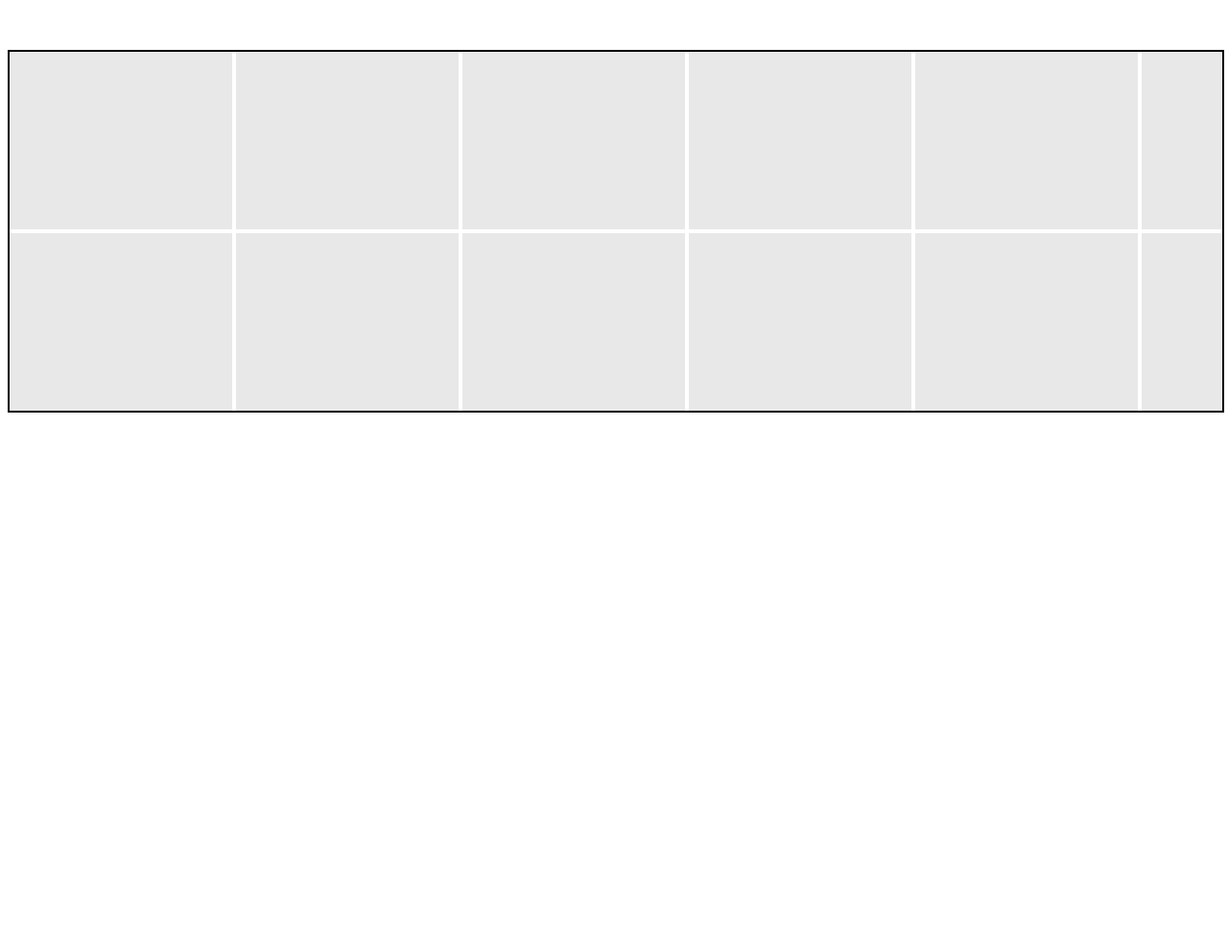
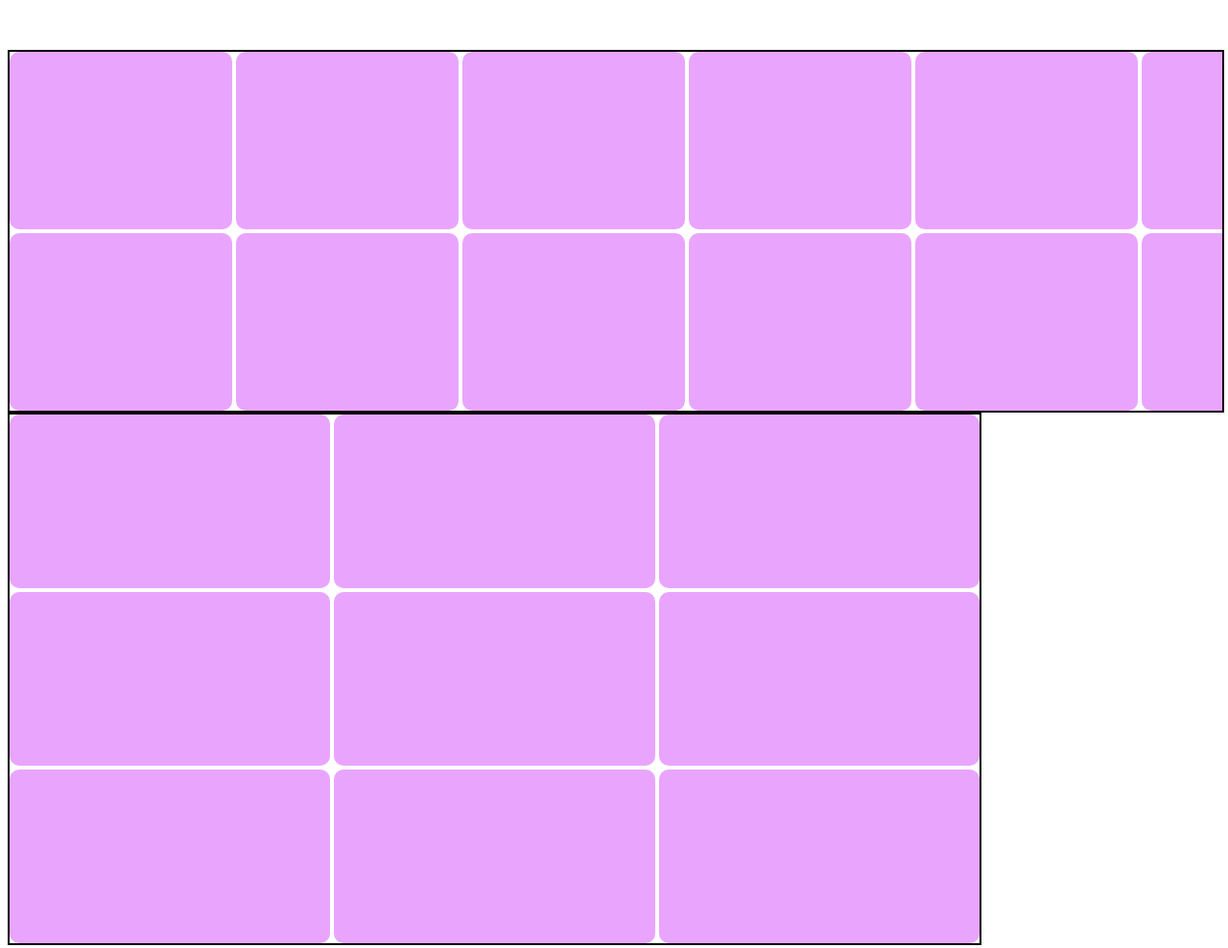
Before and after one commit to angusYuhao/JS-Puzzle-Library, a website: page pub/examples.html in a window 1280 px wide. Shown: the part 678-1666 px from the top of the page at 96% size. Before the commit the page ends 1446 px from the top, so only its background shows below. Drawn offline with Linux system fonts and the light colour scheme.

Commit message:
used anonymous function to wrap code

```diff
--- a/pub/example_styles.css
+++ b/pub/example_styles.css
@@ -10,11 +10,9 @@
 }
 
 #canvasContainer2 {
-    min-width: 200px;
-    min-height: 500px;
+    max-width: 80%;
 }
 
 #trayContainer2 {
-    width: 50%;
-    min-height: 100px;
+    max-width: 100%;
 }
--- a/pub/js/examples.js
+++ b/pub/js/examples.js
@@ -4,6 +4,12 @@ console.log("examples!")
 
 const canvasContainer1 = document.querySelector('#canvasContainer1')
 const trayContainer1 = document.querySelector('#trayContainer1')
+
+const canvasContainer2 = document.querySelector('#canvasContainer2')
+const trayContainer2 = document.querySelector('#trayContainer2')
+
+const slotColor = "rgba(200, 30, 250, 0.4)"
+const slotBorderRadius = "10px"
 
 // ==================================
 
@@ -24,46 +30,50 @@ const trayContainer1 = document.querySelector('#trayContainer1')
 // let imgArray = ["./rapture.jpg", "./test_img.jpg"]
 
 
-// const puzzle3 = new imagePuzzle("matching")
+// const puzzle3 = new ImagePuzzle("matching")
 // puzzle3.bindBackgroundImage("./test_img.jpg")
-// puzzle3.createMatchingCanvas(canvasContainer1, slots)
-// // let firstPiece = puzzle3.createMatchingCanvasSlot("50px", "50px", "40px", "40px")
-// // idArray.push(firstPiece)
-// // let secondPiece = puzzle3.createMatchingCanvasSlot("50px", "100px", "40px", "40px")
-// // idArray.push(secondPiece)
-
+// puzzle3.createMatchingCanvas(canvasContainer1, slots, slotColor, slotBorderRadius)
 // puzzle3.createMatchings(idArray, imgArray)
-// puzzle3.createTray(trayContainer1, 1, 2, 4, orderMap)
+// puzzle3.createTray(trayContainer1, 1, 2, 4, slotColor, slotBorderRadius, orderMap)
 
 // ==================================
 
-const canvasContainer2 = document.querySelector('#canvasContainer2')
-const trayContainer2 = document.querySelector('#trayContainer2')
-
-const orderMap = [
+const orderMap1 = [
     [0, 1, 2, 3, 4, 5],
     [6, 7, 8, 9, 10, 11]
 ]
 
 canvasContainer1.addEventListener('puzzleUpdated', function (e) {
-    console.log("puzzle is completed:", e.detail.puzzleStatus)
+    console.log("puzzle1 is completed:", e.detail.puzzleStatus)
 })
 
-const puzzle1 = new imagePuzzle("grid")
+const puzzle1 = new ImagePuzzle("grid")
 puzzle1.bindImage("./test_img.jpg")
 puzzle1.bindBackgroundImage("./reddit.png")
 puzzle1.setGridDimensions(3, 4, 4)
-puzzle1.createGridCanvas(canvasContainer1)
-puzzle1.createTray(trayContainer1, 2, 6, 4, orderMap)
+puzzle1.createGridCanvas(canvasContainer1, slotColor, slotBorderRadius)
+puzzle1.createTray(trayContainer1, 2, 6, 4, slotColor, slotBorderRadius, orderMap1)
 
 // ==================================
 
-// const puzzle2 = new imagePuzzle("grid")
-// puzzle2.bindImage("./rapture.jpg")
-// // puzzle1.bindBackgroundImage("./test_img.jpg")
-// puzzle2.setGridDimensions(3, 3)
-// puzzle2.createGridCanvas(canvasContainer2)
-// puzzle2.createTray(trayContainer2, 3, 3, orderMap)
+const orderMap2 = [
+    [0, 1, 2],
+    [3, 4, 5],
+    [6, 7, 8]
+]
+
+canvasContainer2.addEventListener('puzzleUpdated', function (e) {
+    console.log("puzzle2 is completed:", e.detail.puzzleStatus)
+})
+
+const puzzle2 = new ImagePuzzle("grid")
+puzzle2.bindImage("./rapture.jpg")
+// puzzle1.bindBackgroundImage("./test_img.jpg")
+puzzle2.setGridDimensions(3, 3, 4)
+puzzle2.createGridCanvas(canvasContainer2, slotColor, slotBorderRadius)
+puzzle2.createTray(trayContainer2, 3, 3, 4, slotColor, slotBorderRadius, orderMap2)
+
+// ==================================
 
 // const openbutton = document.querySelector('#open_puzzle1')
 // openbutton.setAttribute('onClick', 'helper()')
--- a/pub/js/library.js
+++ b/pub/js/library.js
@@ -1,6 +1,9 @@
 // library class definitions
 // NOTE: All styles will be tranferred to a CSS file
 "use strict";
+
+
+(function(global, document) {
 
     class imagePuzzle {
 
@@ -70,7 +73,7 @@ class imagePuzzle {
         }
 
         // create the main canvas
-    createGridCanvas(parentElement) {
+        createGridCanvas(parentElement, slotColor, slotBorderRadius) {
 
             let windowWidth = parentElement.clientWidth
 
@@ -97,8 +100,8 @@ class imagePuzzle {
                 this.imgWidth = imgWidth
                 this.imgHeight = imgHeight
 
-            const width = Math.floor((img_element.naturalWidth / this.numCols) * (windowWidth / img_element.naturalWidth) - (this.gridGapSize * (this.numCols - 1)))
-            const height = Math.floor((img_element.naturalHeight / this.numRows) * (windowWidth / img_element.naturalWidth) - (this.gridGapSize * (this.numRows - 1)))
+                const width = Math.floor((imgWidth / this.numCols) * (windowWidth / imgWidth) - (this.gridGapSize * (this.numCols - 1)))
+                const height = Math.floor((imgHeight / this.numRows) * (windowWidth / imgWidth) - (this.gridGapSize * (this.numRows - 1)))
 
                 // create the slots
                 for (let y = 0; y < this.numRows; ++y) {
@@ -129,6 +132,8 @@ class imagePuzzle {
                         canvasSlot.style.gridRowEnd = (y + 2).toString()
                         canvasSlot.style.minWidth = width.toString() + "px"
                         canvasSlot.style.minHeight = height.toString() + "px"
+                        canvasSlot.style.backgroundColor = slotColor
+                        canvasSlot.style.borderRadius = slotBorderRadius
                         // canvasSlot.style.margin = "0px"
                         // canvasSlot.style.backgroundColor = "rgba(210, 210, 210, 0.5)"
 
@@ -144,12 +149,12 @@ class imagePuzzle {
 
         }
 
-    createTray(parentElement, numRows, numCols, gapSize, orderMap) {
+        createTray(parentElement, numRows, numCols, gapSize, slotColor, slotBorderRadius, orderMap) {
             this.trayGapSize = gapSize
-        this.createTrayHelper(parentElement, numRows, numCols, orderMap)
+            this.createTrayHelper(parentElement, numRows, numCols, slotColor, slotBorderRadius, orderMap)
         }
 
-    createMatchingCanvas(parentElement, slotsArray) {
+        createMatchingCanvas(parentElement, slotsArray, slotColor, slotBorderRadius) {
 
             let windowWidth = parentElement.clientWidth
 
@@ -197,6 +202,8 @@ class imagePuzzle {
                     canvasSlot.style.left = slotsArray[i].left
                     canvasSlot.style.width = slotsArray[i].width
                     canvasSlot.style.height = slotsArray[i].height
+                    canvasSlot.style.backgroundColor = slotColor
+                    canvasSlot.style.borderRadius = slotBorderRadius
 
                     let slot = new Slot(newID, slotsArray[i].left, slotsArray[i].top, slotsArray[i].left + slotsArray[i].width, slotsArray[i].top + slotsArray[i].height)
                     this.canvasSlots.push(slot)
@@ -221,7 +228,7 @@ class imagePuzzle {
         // =============================================== //
 
         // create the pieces tray, orderMap takes in 2D array
-    createTrayHelper(parentElement, numRows, numCols, orderMap) {
+        createTrayHelper(parentElement, numRows, numCols, slotColor, slotBorderRadius, orderMap) {
 
             // create the pieces tray for the puzzle pieces
             let piecesTray = document.createElement('div')
@@ -234,14 +241,14 @@ class imagePuzzle {
             this.trayParentDOM = parentElement
 
             if (this.type === "grid") {
-            this.cutImage(piecesTray, this.imgURL, this.numRows, this.numCols, numRows, numCols, orderMap, parentElement.clientHeight, parentElement.clientWidth)
+                this.cutImage(piecesTray, numRows, numCols, slotColor, slotBorderRadius, orderMap)
             }
             else {
-            this.displayMatchingTray(numRows, numCols, orderMap, parentElement.clientHeight, parentElement.clientWidth)
+                this.displayMatchingTray(numRows, numCols, orderMap, slotColor, slotBorderRadius, parentElement.clientHeight, parentElement.clientWidth)
             }
         }
 
-    displayMatchingTray(tNumRows, tNumCols, orderMap, pHeight, pWidth) {
+        displayMatchingTray(tNumRows, tNumCols, orderMap, slotColor, slotBorderRadius, pHeight, pWidth) {
 
             let imgArray = []
             for (let i = 0; i < this.pieces.length; i++) {
@@ -254,6 +261,7 @@ class imagePuzzle {
                 image.setAttribute("id", "piece_" + newID.toString())
                 image.setAttribute("draggable", "true")
                 image.ondragstart = () => { this.drag(event) }
+                image.style.borderRadius = slotBorderRadius
 
                 imgArray.push(image)
                 this.piecesDOM.push(image)
@@ -278,6 +286,8 @@ class imagePuzzle {
                     slot.style.gridRowEnd = (y + 2).toString()
                     slot.style.minWidth = (Math.floor(pWidth / tNumCols)).toString() + "px"
                     slot.style.minHeight = (Math.floor(pWidth / (3 * tNumCols))).toString() + "px"
+                    slot.style.backgroundColor = slotColor
+                    slot.style.borderRadius = slotBorderRadius
 
                     imgArray[orderMap[y][x]].style.height = "100%"
                     imgArray[orderMap[y][x]].style.width = "100%"
@@ -289,18 +299,21 @@ class imagePuzzle {
             }
         }
 
-    cutImage(piecesTray, imgURL, cNumRows, cNumCols, tNumRows, tNumCols, orderMap, pHeight, pWidth) {
+        cutImage(piecesTray, tNumRows, tNumCols, slotColor, slotBorderRadius, orderMap) {
 
             const img_element = new Image()
             img_element.setAttribute("id", "puzzle_image")
-        img_element.setAttribute("src", imgURL)
+            img_element.setAttribute("src", this.imgURL)
             img_element.onload = () => {
 
-            const width = Math.floor(img_element.naturalWidth / cNumCols)
-            const height = Math.floor(img_element.naturalHeight / cNumRows)
+                this.imgWidth = img_element.naturalWidth
+                this.imgHeight = img_element.naturalHeight
+
+                const width = Math.floor(img_element.naturalWidth / this.numCols)
+                const height = Math.floor(img_element.naturalHeight / this.numRows)
 
                 let image = new Image()
-            image.src = imgURL
+                image.src = this.imgURL
                 // image.setAttribute("crossOrigin", "anonymous")
 
                 let puzzlePiecesArr = []
@@ -314,28 +327,29 @@ class imagePuzzle {
                         let context = canvas.getContext('2d')
                         context.drawImage(image, x * width, y * height, width, height, 0, 0, canvas.width, canvas.height)
 
-                    let newID = y * cNumCols + x
+                        let newID = y * this.numCols + x
                         console.log("piece_ids", newID)
 
                         canvas.setAttribute("id", "piece_" + newID.toString())
                         canvas.setAttribute("draggable", "true")
                         canvas.ondragstart = () => { this.drag(event) }
+                        canvas.style.borderRadius = slotBorderRadius
                         puzzlePiecesArr.push(canvas)
                         this.piecesDOM.push(canvas)
                     }
                 }
 
-            this.displayGridTray(piecesTray, puzzlePiecesArr, cNumCols, cNumRows, tNumCols, tNumRows, pHeight, pWidth, orderMap)
+                this.displayGridTray(piecesTray, puzzlePiecesArr, tNumCols, tNumRows, slotColor, slotBorderRadius, orderMap)
 
             }
         }
 
-    displayGridTray(piecesTray, puzzlePiecesArr, cNumCols, cNumRows, tNumCols, tNumRows, pHeight, pWidth, orderMap) {
+        displayGridTray(piecesTray, puzzlePiecesArr, tNumCols, tNumRows, slotColor, slotBorderRadius, orderMap) {
 
             console.log(puzzlePiecesArr)
 
-        const width = Math.floor((this.imgWidth / cNumCols) * (this.canvasParentWidth / this.imgWidth) - (this.trayGapSize * (tNumCols - 1)))
-        const height = Math.floor((this.imgHeight / cNumRows) * (this.canvasParentWidth / this.imgWidth) - (this.trayGapSize * (tNumRows - 1)))
+            const width = Math.floor((this.imgWidth / this.numCols) * (this.canvasParentWidth / this.imgWidth) - (this.trayGapSize * (tNumCols - 1)))
+            const height = Math.floor((this.imgHeight / this.numRows) * (this.canvasParentWidth / this.imgWidth) - (this.trayGapSize * (tNumRows - 1)))
 
             // pieces tray slots
             for (let y = 0; y < tNumRows; ++y) {
@@ -357,6 +371,8 @@ class imagePuzzle {
                     slot.style.gridRowEnd = (y + 2).toString()
                     slot.style.minHeight = height.toString() + "px"
                     slot.style.minWidth = width.toString() + "px"
+                    slot.style.backgroundColor = slotColor
+                    slot.style.borderRadius = slotBorderRadius
 
                     puzzlePiecesArr[orderMap[y][x]].style.height = "100%"
                     puzzlePiecesArr[orderMap[y][x]].style.width = "100%"
@@ -462,3 +478,7 @@ class Slot {
             this.bottom_right_y = bottom_right_y
         }
     }
+
+    global.ImagePuzzle = global.ImagePuzzle || imagePuzzle
+
+})(window, window.document);
--- a/pub/styles.css
+++ b/pub/styles.css
@@ -1,6 +1,5 @@
 .puzzleGridCanvas {
     /* overflow: scroll; */
-    /* float: left; */
     position: relative;
     width: 100%;
     height: 100%;
```
Lines whose indentation alone changed are shown as unchanged.
